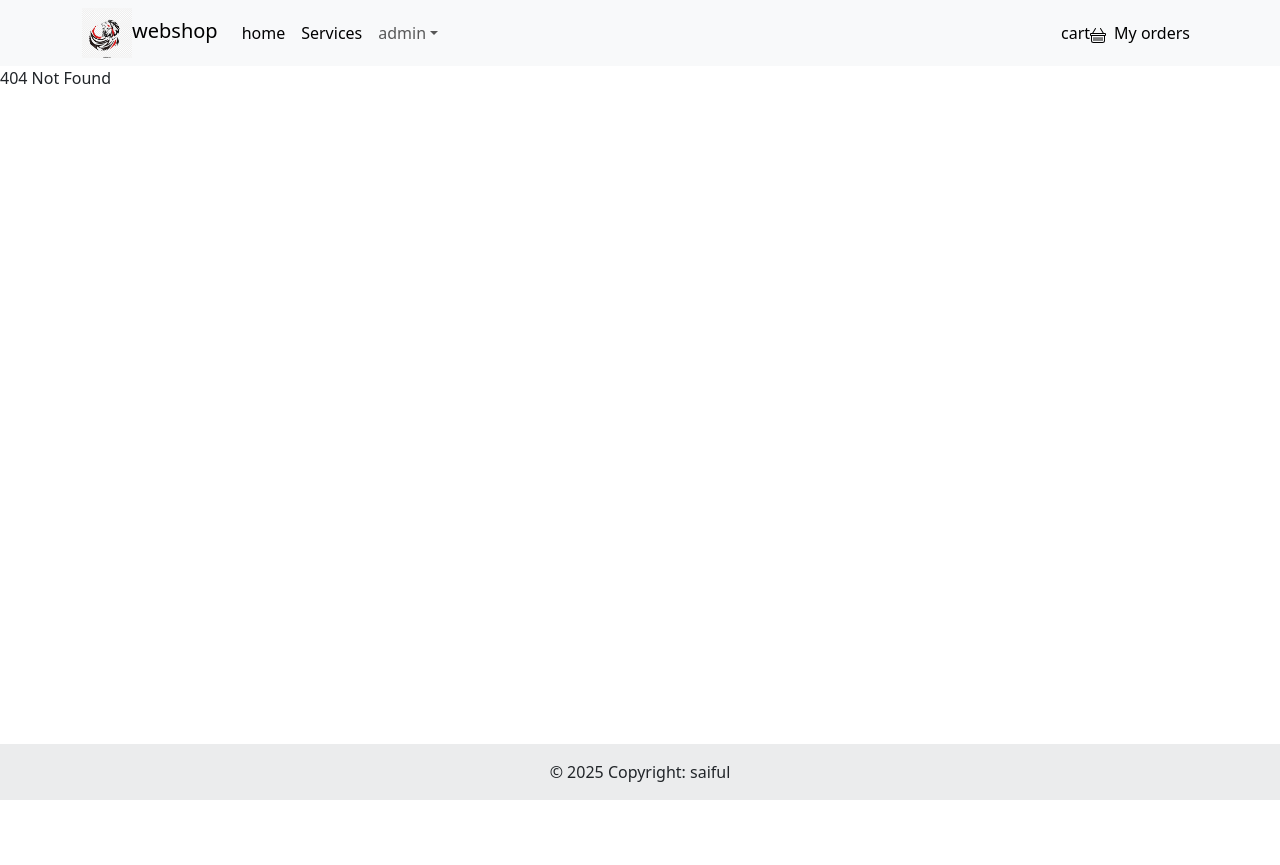
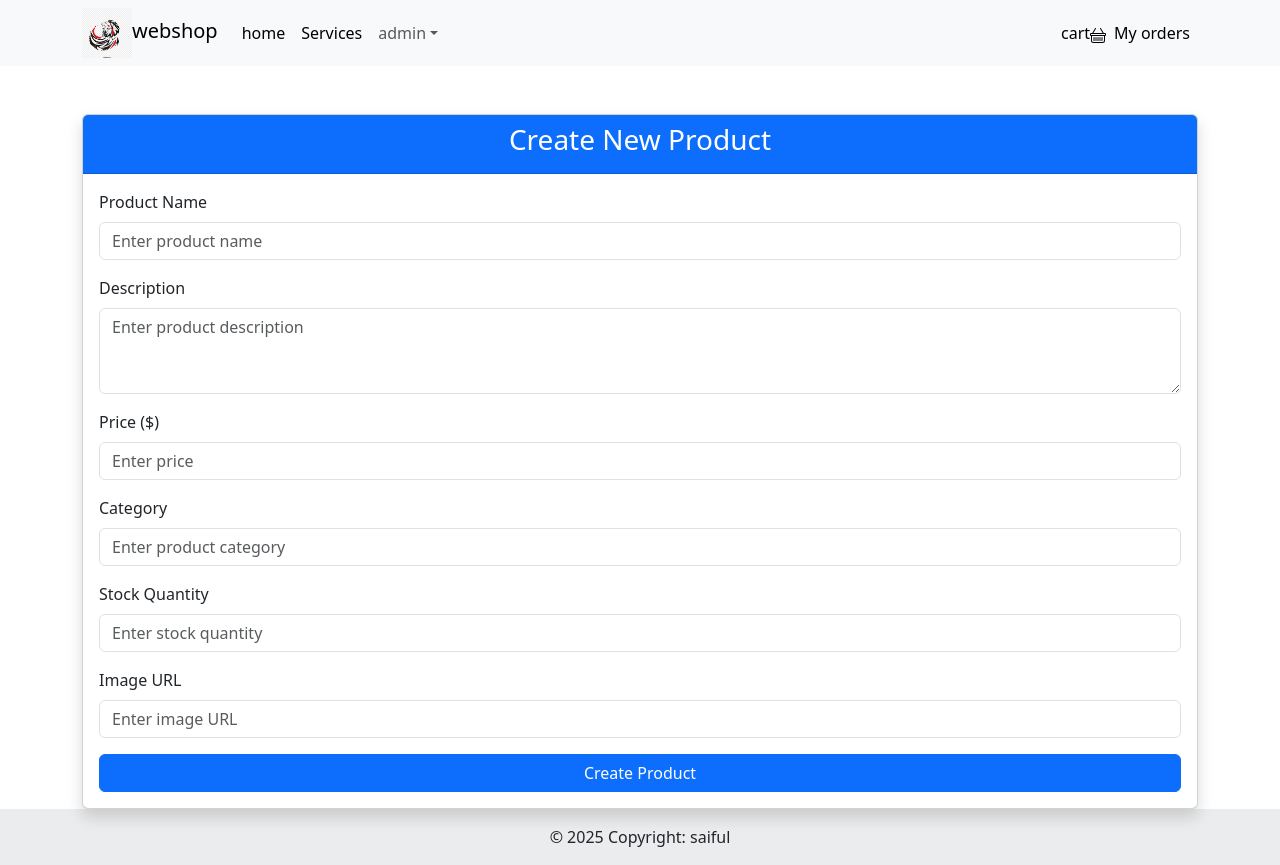
Before and after one commit to fra-uas-cloud-webshop/webshop-frontend, a React (Create React App) app: page /create-product in a window 1280 px wide. Before the commit this address had no page. Before the commit the page ends 800 px from the top, so only its background shows below. Built offline with nearby package versions, Linux system fonts and the light colour scheme.

Commit message:
inventory page redesigned

```diff
--- a/src/App.js
+++ b/src/App.js
@@ -11,6 +11,7 @@ import MyOrders from './components/orders/MyOrders';
 import OrderManagement from './components/orders/OrderManagement';
 import CheckoutPage from './components/common/CheckoutPage';
 import OrderConfirmation from './components/orders/OrderConfirmation';
+import CreateProduct from './components/products/CreateProduct';
 
 function App() {
   return (
@@ -22,6 +23,7 @@ function App() {
           <Route path="/home" element={<Home />} />
           <Route path="/services" element={<Services />} />
           <Route path="services/details/:id" element={<ServiceDetails />} />
+          <Route path="/create-product" element={<CreateProduct />} />
           <Route path="/inventory" element={<Inventory />} />
           <Route path="/cart" element={<CartPage />} />
           <Route path="/checkout" element={<CheckoutPage />} />
--- a/src/components/navigator/Navigator.js
+++ b/src/components/navigator/Navigator.js
@@ -17,6 +17,7 @@ function Navigator() {
             <Nav.Link ><Link className='text-black link-offset-2 link-offset-3-hover link-underline link-underline-opacity-0 link-underline-opacity-75-hover' to={'/'}>home</Link></Nav.Link>
             <Nav.Link><Link className=' text-black link-offset-2 link-offset-3-hover link-underline link-underline-opacity-0 link-underline-opacity-75-hover' to={'/services'}>Services</Link></Nav.Link>
             <NavDropdown title="admin" id="basic-nav-dropdown" className='text-black link-offset-2 link-offset-3-hover link-underline link-underline-opacity-0 link-underline-opacity-75-hover'>
+              <NavDropdown.Item ><Link className='text-black link-offset-2 link-offset-3-hover link-underline link-underline-opacity-0 link-underline-opacity-75-hover text-black' to={'/create-product'}>Create Product</Link></NavDropdown.Item>
               <NavDropdown.Item ><Link className='text-black link-offset-2 link-offset-3-hover link-underline link-underline-opacity-0 link-underline-opacity-75-hover text-black' to={'/inventory'}>inventory</Link></NavDropdown.Item>
               <NavDropdown.Item ><Link className='text-black link-offset-2 link-offset-3-hover link-underline link-underline-opacity-0 link-underline-opacity-75-hover text-black' to={'/orderManagement'}>Manage Orders</Link></NavDropdown.Item>
             </NavDropdown>
--- /dev/null
+++ b/src/components/products/CreateProduct.js
@@ -0,0 +1,148 @@
+import React, { useState } from "react";
+import { Form, Button, Alert, Container, Card } from "react-bootstrap";
+
+const CreateProduct = () => {
+  const [product, setProduct] = useState({
+    name: "",
+    description: "",
+    price: "",
+    category: "",
+    stock: "",
+    imageUrl: "",
+  });
+  const [successMessage, setSuccessMessage] = useState(null);
+  const [errorMessage, setErrorMessage] = useState(null);
+  const [loading, setLoading] = useState(false);
+
+  const handleChange = (e) => {
+    setProduct({ ...product, [e.target.name]: e.target.value });
+  };
+
+  const handleSubmit = async (e) => {
+    e.preventDefault();
+    setLoading(true);
+    setSuccessMessage(null);
+    setErrorMessage(null);
+
+    try {
+      const response = await fetch("http://localhost:8080/api/products", {
+        method: "POST",
+        headers: {
+          "Content-Type": "application/json",
+        },
+        body: JSON.stringify(product),
+      });
+
+      if (!response.ok) {
+        throw new Error("Failed to create product");
+      }
+
+      setSuccessMessage("Product created successfully!");
+      setProduct({
+        name: "",
+        description: "",
+        price: "",
+        category: "",
+        stock: "",
+        imageUrl: "",
+      });
+    } catch (error) {
+      setErrorMessage(error.message);
+    } finally {
+      setLoading(false);
+    }
+  };
+
+  return (
+    <Container className="mt-5">
+      <Card className="shadow">
+        <Card.Header className="bg-primary text-white text-center">
+          <h3>Create New Product</h3>
+        </Card.Header>
+        <Card.Body>
+          {successMessage && <Alert variant="success">{successMessage}</Alert>}
+          {errorMessage && <Alert variant="danger">{errorMessage}</Alert>}
+          <Form onSubmit={handleSubmit}>
+            <Form.Group className="mb-3" controlId="productName">
+              <Form.Label>Product Name</Form.Label>
+              <Form.Control
+                type="text"
+                placeholder="Enter product name"
+                name="name"
+                value={product.name}
+                onChange={handleChange}
+                required
+              />
+            </Form.Group>
+
+            <Form.Group className="mb-3" controlId="productDescription">
+              <Form.Label>Description</Form.Label>
+              <Form.Control
+                as="textarea"
+                rows={3}
+                placeholder="Enter product description"
+                name="description"
+                value={product.description}
+                onChange={handleChange}
+                required
+              />
+            </Form.Group>
+
+            <Form.Group className="mb-3" controlId="productPrice">
+              <Form.Label>Price ($)</Form.Label>
+              <Form.Control
+                type="number"
+                placeholder="Enter price"
+                name="price"
+                value={product.price}
+                onChange={handleChange}
+                required
+              />
+            </Form.Group>
+
+            <Form.Group className="mb-3" controlId="productCategory">
+              <Form.Label>Category</Form.Label>
+              <Form.Control
+                type="text"
+                placeholder="Enter product category"
+                name="category"
+                value={product.category}
+                onChange={handleChange}
+                required
+              />
+            </Form.Group>
+
+            <Form.Group className="mb-3" controlId="productStock">
+              <Form.Label>Stock Quantity</Form.Label>
+              <Form.Control
+                type="number"
+                placeholder="Enter stock quantity"
+                name="stock"
+                value={product.stock}
+                onChange={handleChange}
+                required
+              />
+            </Form.Group>
+
+            <Form.Group className="mb-3" controlId="productImageUrl">
+              <Form.Label>Image URL</Form.Label>
+              <Form.Control
+                type="text"
+                placeholder="Enter image URL"
+                name="imageUrl"
+                value={product.imageUrl}
+                onChange={handleChange}
+              />
+            </Form.Group>
+
+            <Button variant="primary" type="submit" disabled={loading} className="w-100">
+              {loading ? "Saving..." : "Create Product"}
+            </Button>
+          </Form>
+        </Card.Body>
+      </Card>
+    </Container>
+  );
+};
+
+export default CreateProduct;
```
